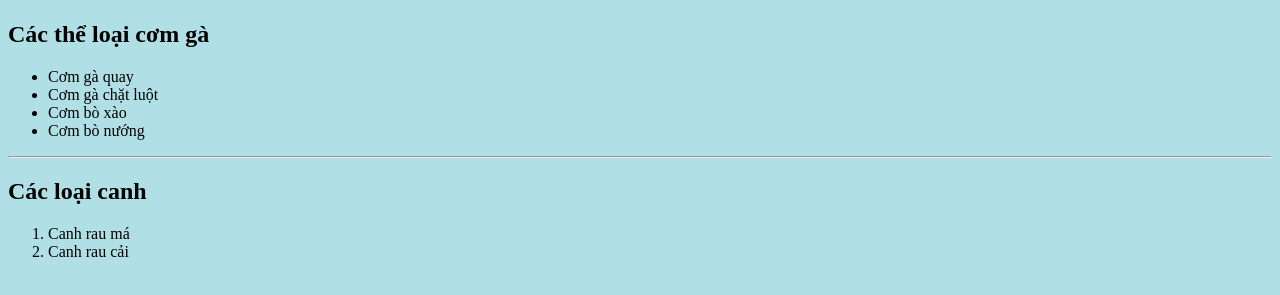
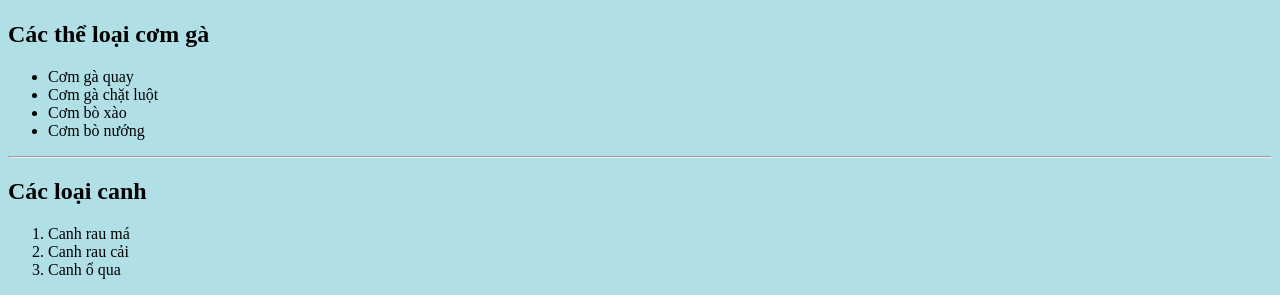
Before and after one commit to nguyendacvien/comga, a website: page index.html in a window 1280 px wide. Shown: the part 772-1067 px from the top of the page. Drawn offline with Linux system fonts and the light colour scheme.

Commit message:
them canh o qua

```diff
--- a/index.html
+++ b/index.html
@@ -23,6 +23,7 @@
 		<ol>
 			<li> Canh rau má  </li>
 			<li> Canh rau cải </li>
+			<li> Canh ổ qua </li>
 		</ol>
 
 </body>
--- a/package.json
+++ b/package.json
@@ -1,7 +1,6 @@
 {
   "name": "comga",
   "version": "1.0.0",
-  "description": "",
   "main": "index.js",
   "dependencies": {
     "static-server": "^2.2.1"
@@ -11,5 +10,6 @@
     "test": "echo \"Error: no test specified\" && exit 1"
   },
   "author": "",
-  "license": "ISC"
+  "license": "ISC",
+  "description": ""
 }
```
